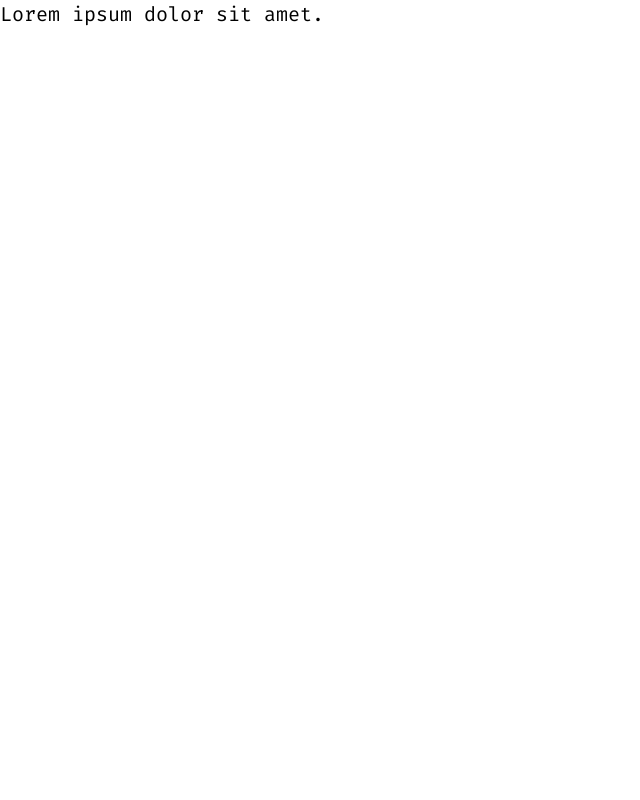
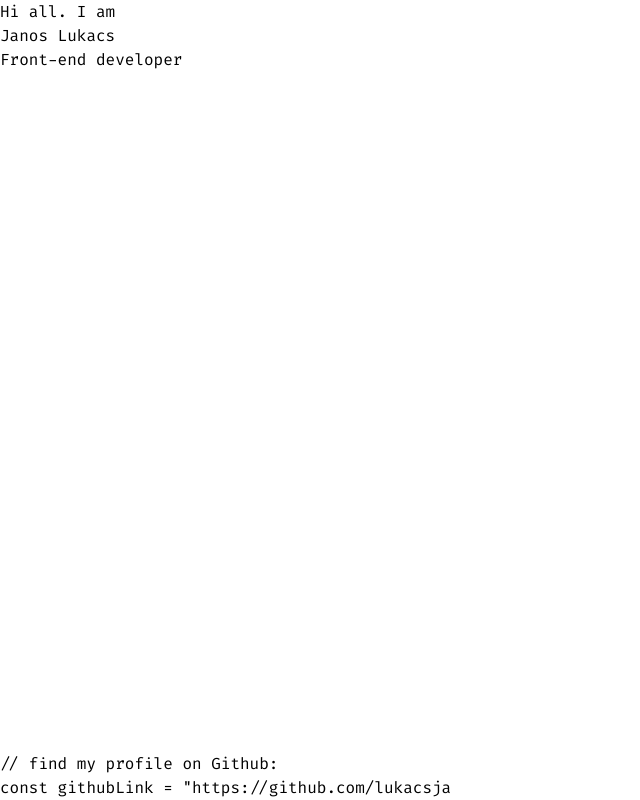
Before and after one commit to lukacsja/personal_portfolio_site, a Next.js app: page / in a window 1280 px wide. Shown: the whole page, without its empty margins (0-640 px from the left). Built offline with nearby package versions, Linux system fonts and the light colour scheme.

Commit message:
new colors vars & their place in tailwind config

```diff
--- a/app/globals.css
+++ b/app/globals.css
@@ -2,63 +2,29 @@
 @tailwind components;
 @tailwind utilities;
 
-/* COLORS - Primary */
-.clr-primary-dark {
-  background-color: #01080E;
+@layer base {
+  :root {
+    --color-primary-dark: #01080E;
+    --color-primary-light: #011627;
+    --color-primary-medium: #011221;
+
+    --color-secondary-gray: #607B96;
+    --color-secondary-green: #3C9D93;
+    --color-secondary-blue: #4D5BCE;
+    --color-secondary-white: #fff;
+
+    --color-accent-yellow: #FEA55F;
+    --color-accent-green: #43D9AD;
+    --color-accent-rose: #E99287;
+    --color-accent-pink: #C98BDF;
+
+    --color-lines: #1E2D3D;
+
+    --color-gradients-blue: #4D5BCE;
+    --color-gradients-green: #43D9AD;
+  }
 }
 
-.clr-primary-light {
-  background-color: #011627;
+.asd {
+  background-color: var(--color-primary-dark);
 }
-
-.clr-primary-medium {
-  background-color: #011221;
-}
-
-/* COLORS - Secondary */
-.clr-secondary-gray {
-  background-color: #607B96;
-}
-
-.clr-secondary-green {
-  background-color: #3C9D93;
-}
-
-.clr-secondary-blue {
-  background-color: #4D5BCE;
-}
-
-.clr-secondary-white {
-  background-color: #FFFFFF;
-}
-
-/* COLORS - Accent */
-.clr-accent-yellow {
-  background-color: #FEA55F;
-}
-
-.clr-accent-green {
-  background-color: #43D9AD;
-}
-
-.clr-accent-rose {
-  background-color: #E99287;
-}
-
-.clr-accent-pink {
-  background-color: #C98BDF;
-}
-
-/* COLORS - Lines */
-.clr-lines {
-  background-color: #1E2D3D;
-}
-
-/* COLORS - Gradients */
-.clr-gradients-blue {
-  background-color: #4D5BCE;
-}
-
-.clr-gradients-green {
-  background-color: #43D9AD;
-}
--- a/app/page.tsx
+++ b/app/page.tsx
@@ -1,8 +1,16 @@
 
 export default function Home() {
   return (
-<main>
-  <h1 className="text-xl">Lorem ipsum dolor sit amet.</h1>
-</main>
+    <main className="flex flex-col justify-between h-screen bg-clr-accent-blue">
+      <section>
+        <p>Hi all. I am</p>
+        <h1>Janos Lukacs</h1>
+        <h2>Front-end developer</h2>
+      </section>
+      <section className="">
+        <p>{`// find my profile on Github:`}</p>
+        <p>{`const githubLink = "https://github.com/lukacsja`}</p>
+      </section>
+    </main>
   )
 }
--- a/tailwind.config.ts
+++ b/tailwind.config.ts
@@ -13,6 +13,22 @@ const config: Config = {
         'gradient-conic':
           'conic-gradient(from 180deg at 50% 50%, var(--tw-gradient-stops))',
       },
+      colors: {
+        'primary-dark': 'var(--color-primary-dark)',
+        'primary-light': 'var(--color-primary-light)',
+        'primary-medium': 'var(--color-primary-medium)',
+        'secondary-gray': 'var(--color-secondary-gray)',
+        'secondary-green': 'var(--color-secondary-green)',
+        'secondary-blue': 'var(--color-secondary-blue)',
+        'secondary-white': 'var(--color-secondary-white)',
+        'accent-yellow': 'var(--color-accent-yellow)',
+        'accent-green': 'var(--color-accent-green)',
+        'accent-rose': 'var(--color-accent-rose)',
+        'accent-pink': 'var(--color-accent-pink)',
+        'lines': 'var(--color-lines)',
+        'gradients-blue': 'var(--color-gradients-blue)',
+        'gradients-green': 'var(--color-gradients-green)',
+      }
     },
   },
   plugins: [],
```
Also changed, not shown: app/layout.tsx (+6 -1 lines).
